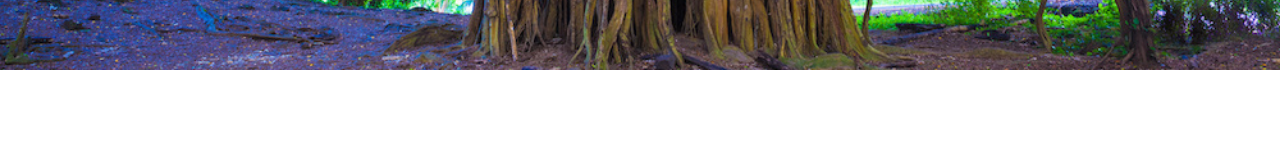
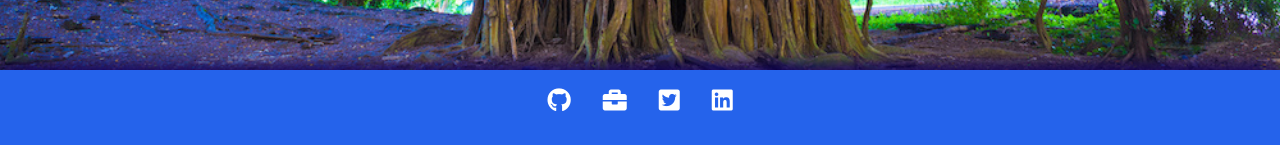
Before and after one commit to rushi-173/Treespedia, a plain HTML site: page index.html in a window 1280 px wide. Shown: the part 3034-3179 px from the top of the page. Before the commit the page ends 3104 px from the top, so only its background shows below. Drawn offline with Linux system fonts and the light colour scheme.

Commit message:
feat: footer

```diff
--- a/index.html
+++ b/index.html
@@ -5,6 +5,10 @@
     <meta name="viewport" content="width=device-width, initial-scale=1.0">
     <title>Treespedia</title>
     <link href="./style.css" type="text/css" rel="stylesheet">
+    <link
+    rel="stylesheet"
+    href="https://cdnjs.cloudflare.com/ajax/libs/font-awesome/5.15.1/css/all.min.css"
+    />
 </head>
 <body>
     <section class="mango section">
@@ -38,5 +42,31 @@
             <button>Read More</button>
         </div>
     </section>
+
+    <footer>
+        <ul>
+            <li>
+                <a href="https://github.com/rushi-173">
+                    <i class="fab fa-github" aria-hidden="true"></i>
+                </a>
+            </li>
+            <li>
+                <a href="https://rushikeshchaudhari.netlify.app/">
+                    <i class="fas fa-briefcase"></i>
+                </a>
+            </li>
+            <li>
+                <a href="https://twitter.com/rushi_173">
+                    <i class="fab fa-twitter-square"></i>
+                </a>
+            </li>
+            <li>
+                <a href="https://www.linkedin.com/in/rushi173">
+                    <i class="fab fa-linkedin"></i>
+                </a>
+            </li>
+        </ul>
+    </footer>
+
 </body>
 </html>
--- a/style.css
+++ b/style.css
@@ -83,3 +83,27 @@
     border: 2px solid var(--color-primary-800);
     border-radius: 15px;
 }
+
+footer {
+    background-color: var(--color-secondary-600);
+    padding: 0 0 1rem;
+    width: 100%;
+    box-shadow:  5px 5px 20px #1b007e,
+    -5px -5px 20px #070042;
+}
+footer ul {
+    list-style: none;
+    display: flex;
+    justify-content: center;
+    align-items: center;
+    padding-inline-start: 0px;
+    margin-block-start: 0;
+    margin-block-end: 0;
+}
+footer a {
+    text-decoration: none;
+    display: inline-block;
+    padding: 1rem;
+    font-size: 1.5rem;
+    color: white;
+}
```
